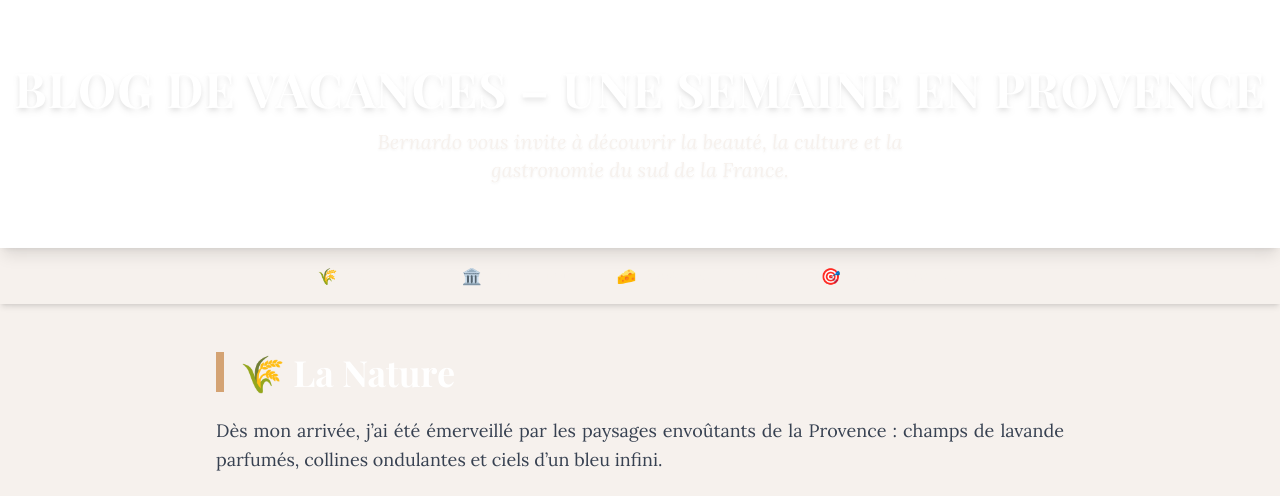
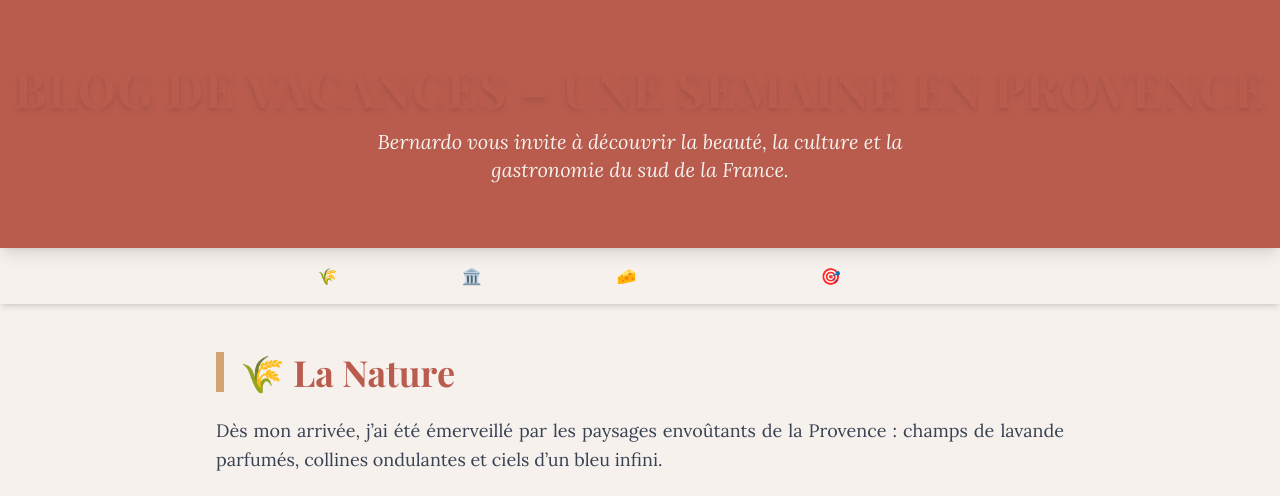
Before and after one commit to Bernas11/Mon-Blog-V0-, a plain HTML site: page index.html in a window 1280 px wide. Shown: the top 496 px of the page. Drawn offline with nearby package versions, Linux system fonts and the light colour scheme.

Commit message:
Update styles.css
Cor Rosa Again

```diff
--- a/css/styles.css
+++ b/css/styles.css
@@ -1,6 +1,6 @@
 /* Variables de couleurs aristocratiques */
 :root {
-  --color-primary: #ffffff; /* Bordeaux doux */
+  --color-primary: #b95c4e; /* Bordeaux doux */
   --color-secondary: #d4a373; /* Ocre rosé */
   --color-accent: #f6f1ed; /* Beige clair */
 }
```
